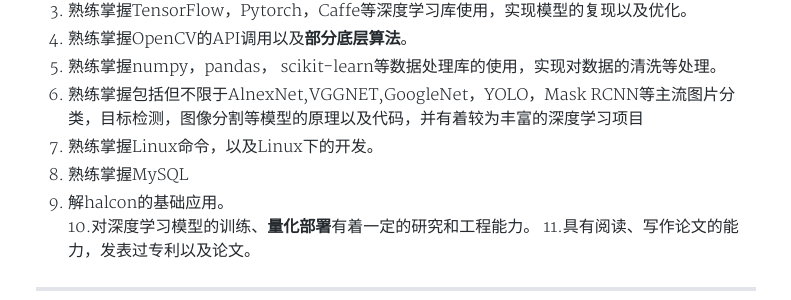
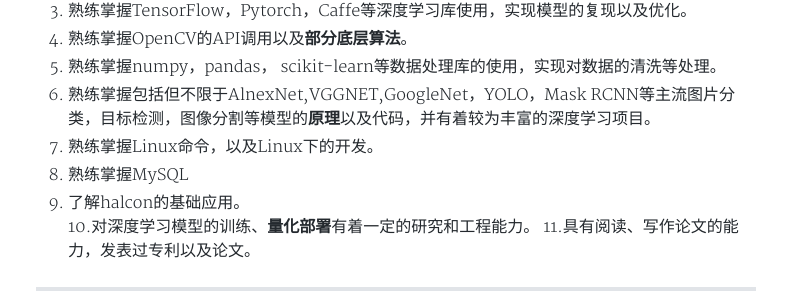
Before and after one commit to Qzgfather/Qzgfather.github.io, a Jekyll site: the page built from _posts/2020-01-09-hello.md, in a window 1280 px wide and 900 px high, scrolled down 1720 px. Shown: the part 175-475 px from the top of the window, without its empty margins (244-1035 px from the left). Built offline with Jekyll 4.4.1, drawn with Linux system fonts in a browser that asks for light colours; nearby versions of some CDN libraries; a style sheet for code colours, icons or effects is not loaded.

Commit message:
Update 2020-01-09-hello.md

```diff
--- a/_posts/2020-01-09-hello.md
+++ b/_posts/2020-01-09-hello.md
@@ -66,10 +66,10 @@
 3. 熟练掌握TensorFlow，Pytorch，Caffe等深度学习库使用，实现模型的复现以及优化。
 4. 熟练掌握OpenCV的API调用以及**部分底层算法**。
 5. 熟练掌握numpy，pandas， scikit-learn等数据处理库的使用，实现对数据的清洗等处理。
-6. 熟练掌握包括但不限于AlnexNet,VGGNET,GoogleNet，YOLO，Mask RCNN等主流图片分类，目标检测，图像分割等模型的原理以及代码，并有着较为丰富的深度学习项目
+6. 熟练掌握包括但不限于AlnexNet,VGGNET,GoogleNet，YOLO，Mask RCNN等主流图片分类，目标检测，图像分割等模型的**原理**以及代码，并有着较为丰富的深度学习项目。
 7. 熟练掌握Linux命令，以及Linux下的开发。
 8. 熟练掌握MySQL
-9. 解halcon的基础应用。
+9. 了解halcon的基础应用。
 10.对深度学习模型的训练、**量化部署**有着一定的研究和工程能力。
 11.具有阅读、写作论文的能力，发表过专利以及论文。
 
```
